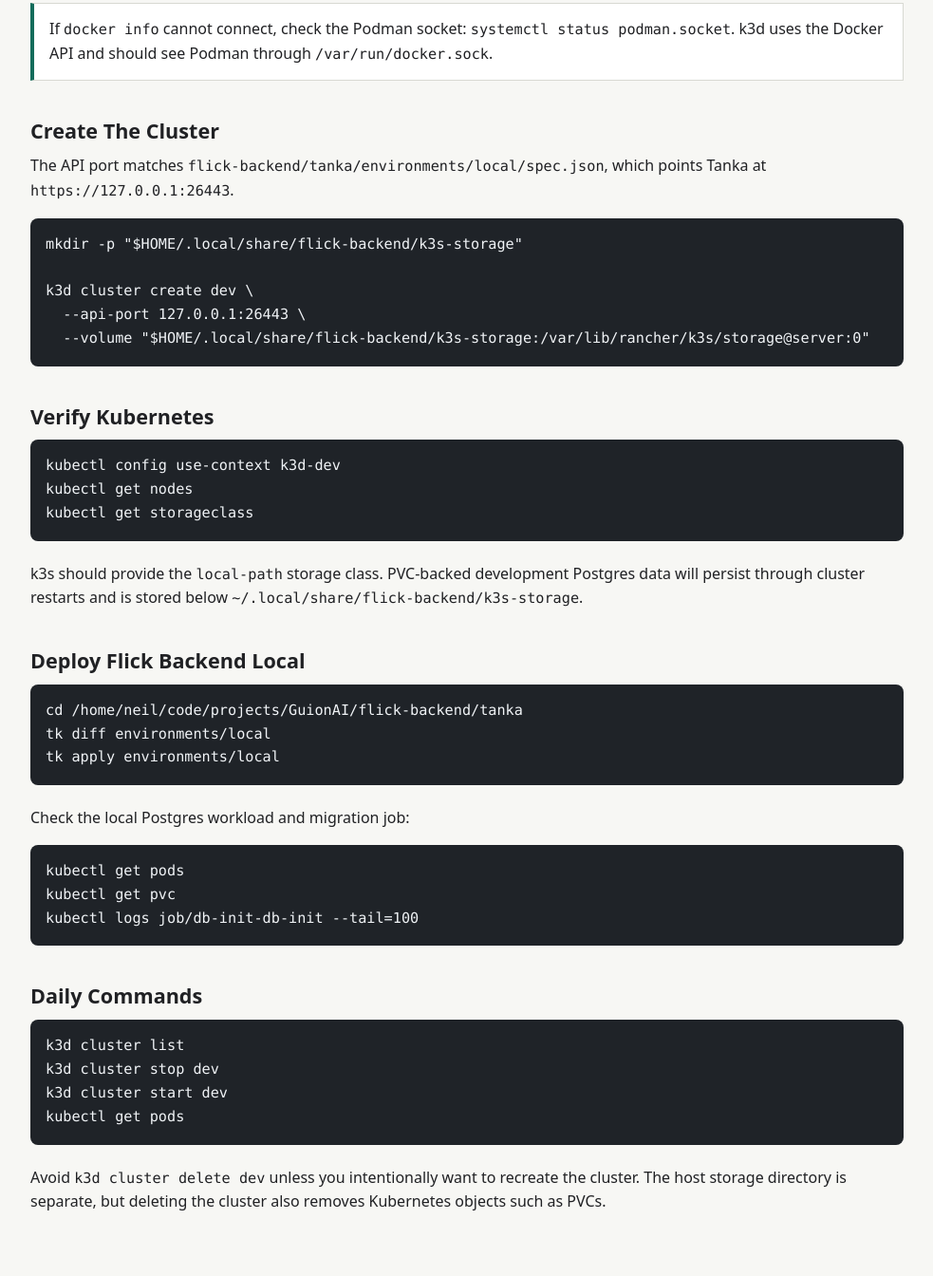
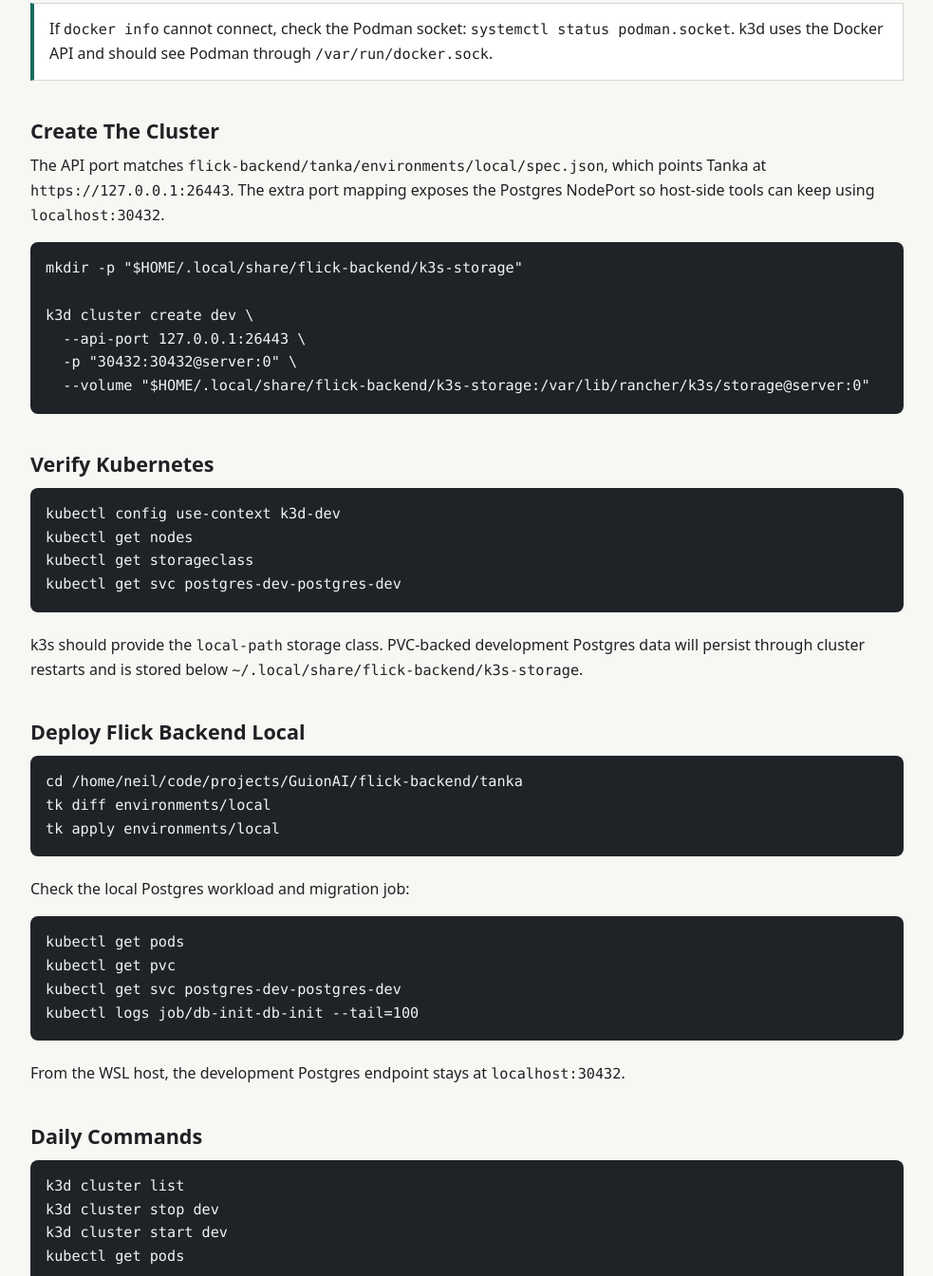
Before and after one commit to tta-lab/kosmos, a plain HTML site: page docs/k3d-dev-cluster.html in a window 1280 px wide. Shown: the part 730-2074 px from the top of the page at 95% size, without its empty margins (148-1131 px from the left). Drawn offline with Linux system fonts and the light colour scheme.

Commit message:
feat(dev): package tmux picker and k3d docs

```diff
--- a/docs/k3d-dev-cluster.html
+++ b/docs/k3d-dev-cluster.html
@@ -149,12 +149,15 @@
         <h2>Create The Cluster</h2>
         <p>
           The API port matches <code>flick-backend/tanka/environments/local/spec.json</code>,
-          which points Tanka at <code>https://127.0.0.1:26443</code>.
+          which points Tanka at <code>https://127.0.0.1:26443</code>. The extra port
+          mapping exposes the Postgres NodePort so host-side tools can keep using
+          <code>localhost:30432</code>.
         </p>
         <pre><code>mkdir -p "$HOME/.local/share/flick-backend/k3s-storage"
 
 k3d cluster create dev \
   --api-port 127.0.0.1:26443 \
+  -p "30432:30432@server:0" \
   --volume "$HOME/.local/share/flick-backend/k3s-storage:/var/lib/rancher/k3s/storage@server:0"
 </code></pre>
       </section>
@@ -164,6 +167,7 @@
         <pre><code>kubectl config use-context k3d-dev
 kubectl get nodes
 kubectl get storageclass
+kubectl get svc postgres-dev-postgres-dev
 </code></pre>
         <p>
           k3s should provide the <code>local-path</code> storage class. PVC-backed
@@ -181,8 +185,13 @@
         <p>Check the local Postgres workload and migration job:</p>
         <pre><code>kubectl get pods
 kubectl get pvc
+kubectl get svc postgres-dev-postgres-dev
 kubectl logs job/db-init-db-init --tail=100
 </code></pre>
+        <p>
+          From the WSL host, the development Postgres endpoint stays at
+          <code>localhost:30432</code>.
+        </p>
       </section>
 
       <section>
```
Also changed, not shown: wsl-guide.md (+2 -0 lines), README.md, 6 other files.
